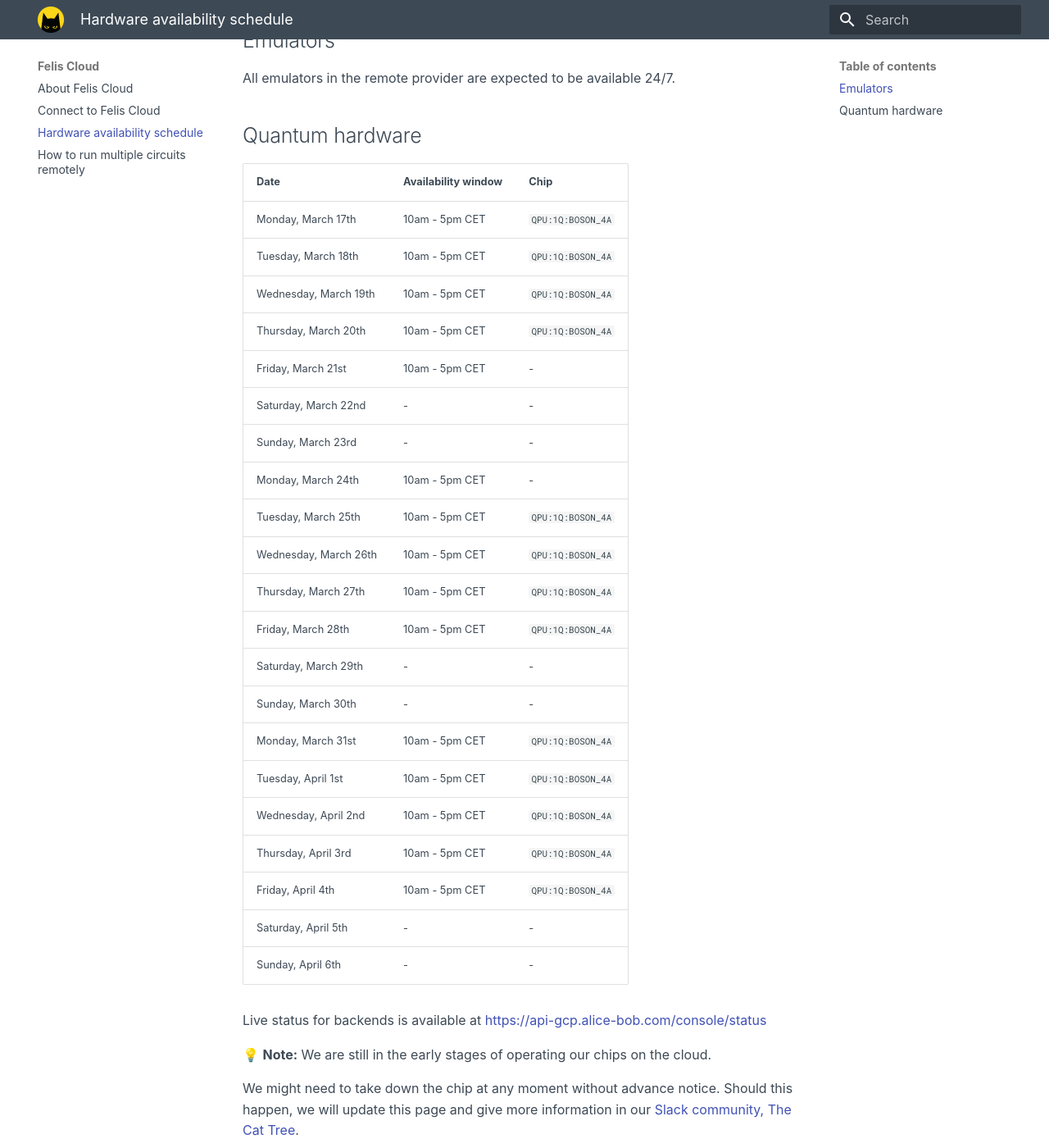
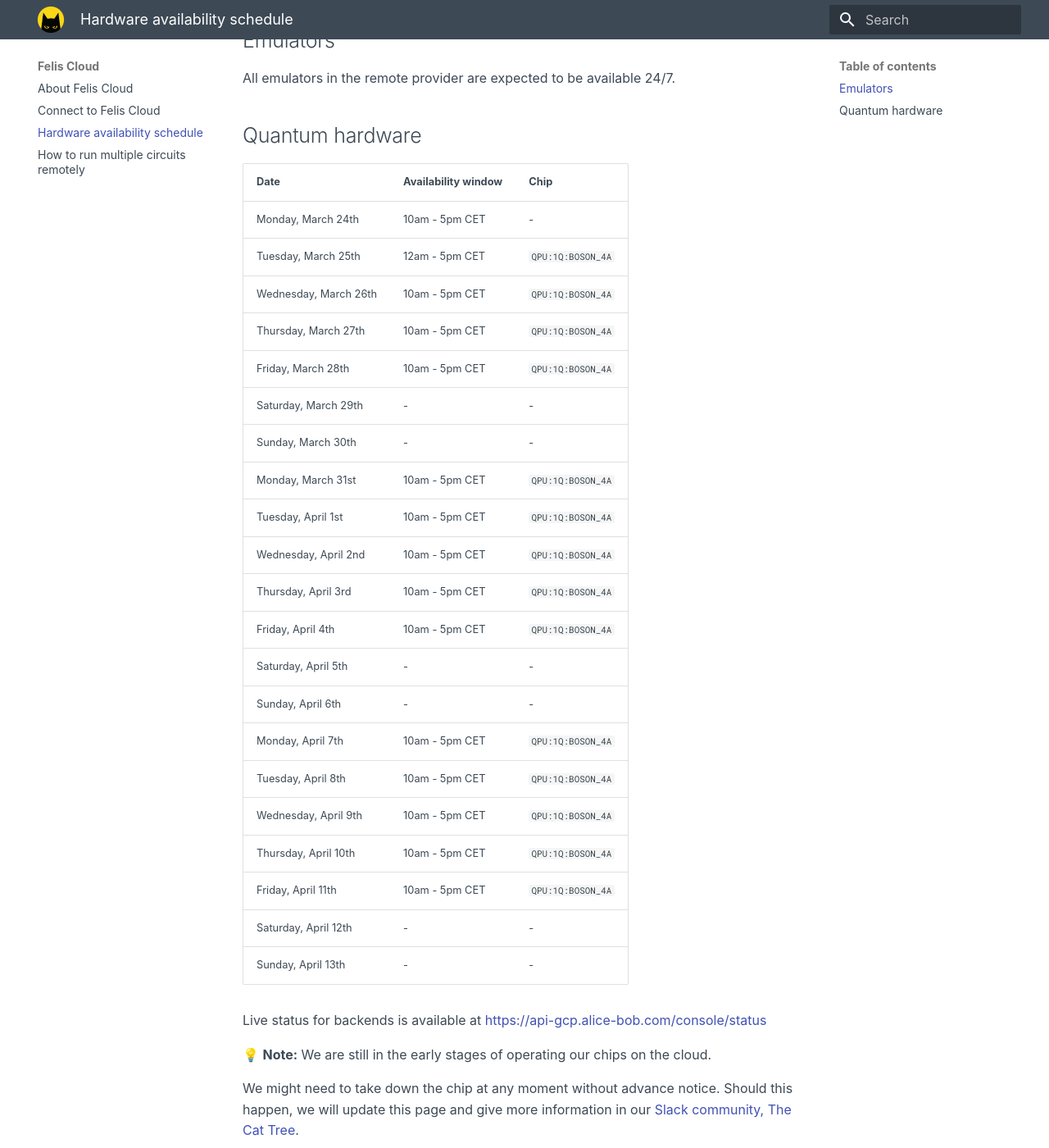
Before and after one commit to Alice-Bob-SW/felis, an MkDocs documentation site: the page built from docs/felis_cloud/hardware_availability_schedule.md, in a window 1280 px wide and 1400 px high, scrolled down 196 px. Shown: the whole window at 82% size. Built offline with MkDocs 1.6.1 and Material for MkDocs 9.7.7, drawn with Linux system fonts in a browser that asks for light colours.

Commit message:
Updated schedule

```diff
--- a/docs/felis_cloud/hardware_availability_schedule.md
+++ b/docs/felis_cloud/hardware_availability_schedule.md
@@ -8,15 +8,8 @@ All emulators in the remote provider are expected to be available 24/7.
 
 | Date | Availability window | Chip |
 | --- | --- | --- |
-| Monday, March 17th | 10am - 5pm CET | `QPU:1Q:BOSON_4A` |
-| Tuesday, March 18th | 10am - 5pm CET | `QPU:1Q:BOSON_4A` |
-| Wednesday, March 19th | 10am - 5pm CET | `QPU:1Q:BOSON_4A` |
-| Thursday, March 20th | 10am - 5pm CET | `QPU:1Q:BOSON_4A` |
-| Friday, March 21st | 10am - 5pm CET | - |
-| Saturday, March 22nd | - | - |
-| Sunday, March 23rd | - | - |
 | Monday, March 24th | 10am - 5pm CET | - |
-| Tuesday, March 25th | 10am - 5pm CET | `QPU:1Q:BOSON_4A` |
+| Tuesday, March 25th | 12am - 5pm CET | `QPU:1Q:BOSON_4A` |
 | Wednesday, March 26th | 10am - 5pm CET | `QPU:1Q:BOSON_4A` |
 | Thursday, March 27th | 10am - 5pm CET | `QPU:1Q:BOSON_4A` |
 | Friday, March 28th | 10am - 5pm CET | `QPU:1Q:BOSON_4A` |
@@ -29,8 +22,13 @@ All emulators in the remote provider are expected to be available 24/7.
 | Friday, April 4th | 10am - 5pm CET | `QPU:1Q:BOSON_4A` |
 | Saturday, April 5th | - | - |
 | Sunday, April 6th | - | - |
-
-
+| Monday, April 7th | 10am - 5pm CET | `QPU:1Q:BOSON_4A` |
+| Tuesday, April 8th | 10am - 5pm CET | `QPU:1Q:BOSON_4A` |
+| Wednesday, April 9th | 10am - 5pm CET | `QPU:1Q:BOSON_4A` |
+| Thursday, April 10th | 10am - 5pm CET | `QPU:1Q:BOSON_4A` |
+| Friday, April 11th | 10am - 5pm CET | `QPU:1Q:BOSON_4A` |
+| Saturday, April 12th | - | - |
+| Sunday, April 13th | - | - |
 
 Live status for backends is available at [https://api-gcp.alice-bob.com/console/status](https://api-gcp.alice-bob.com/console/status)
 
```
